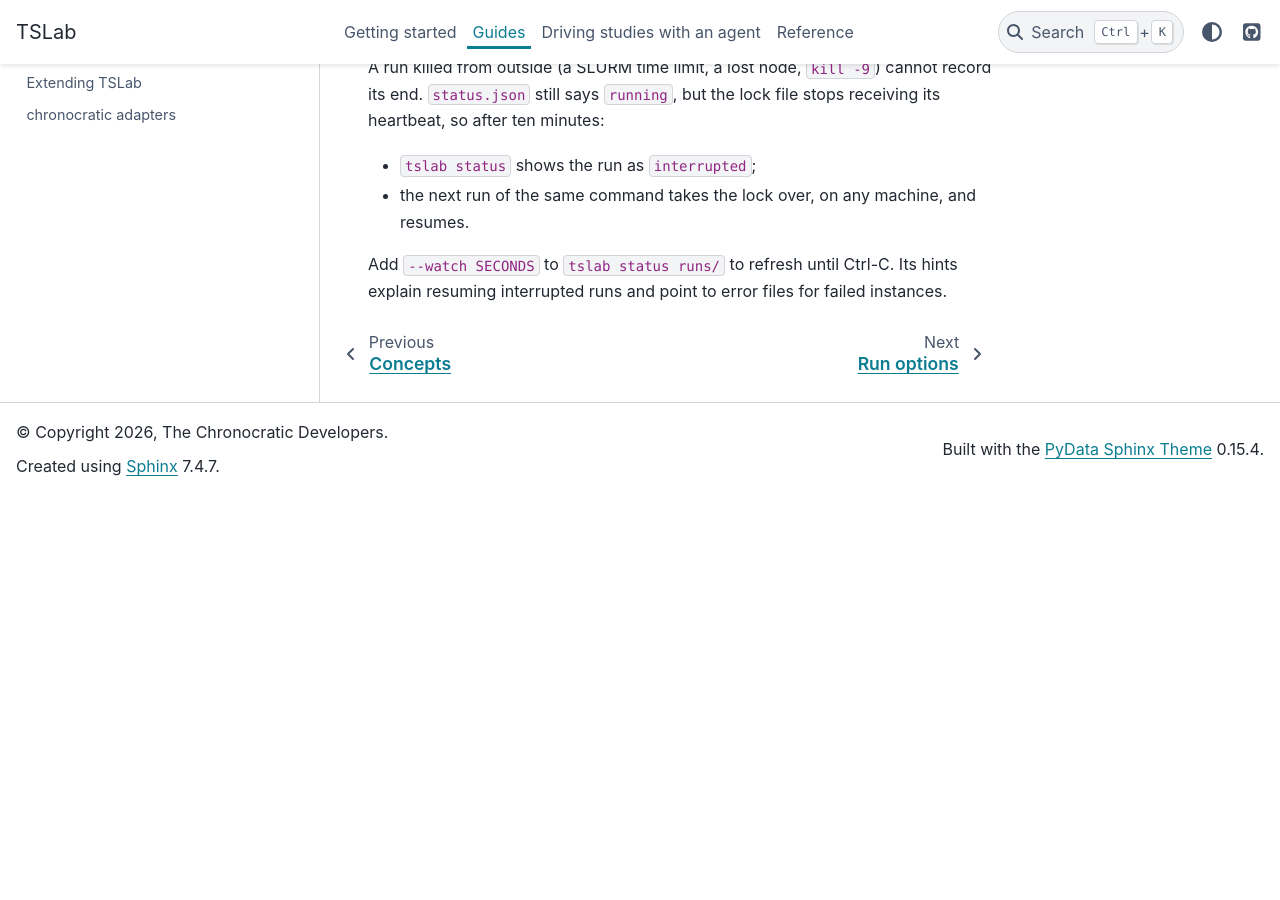
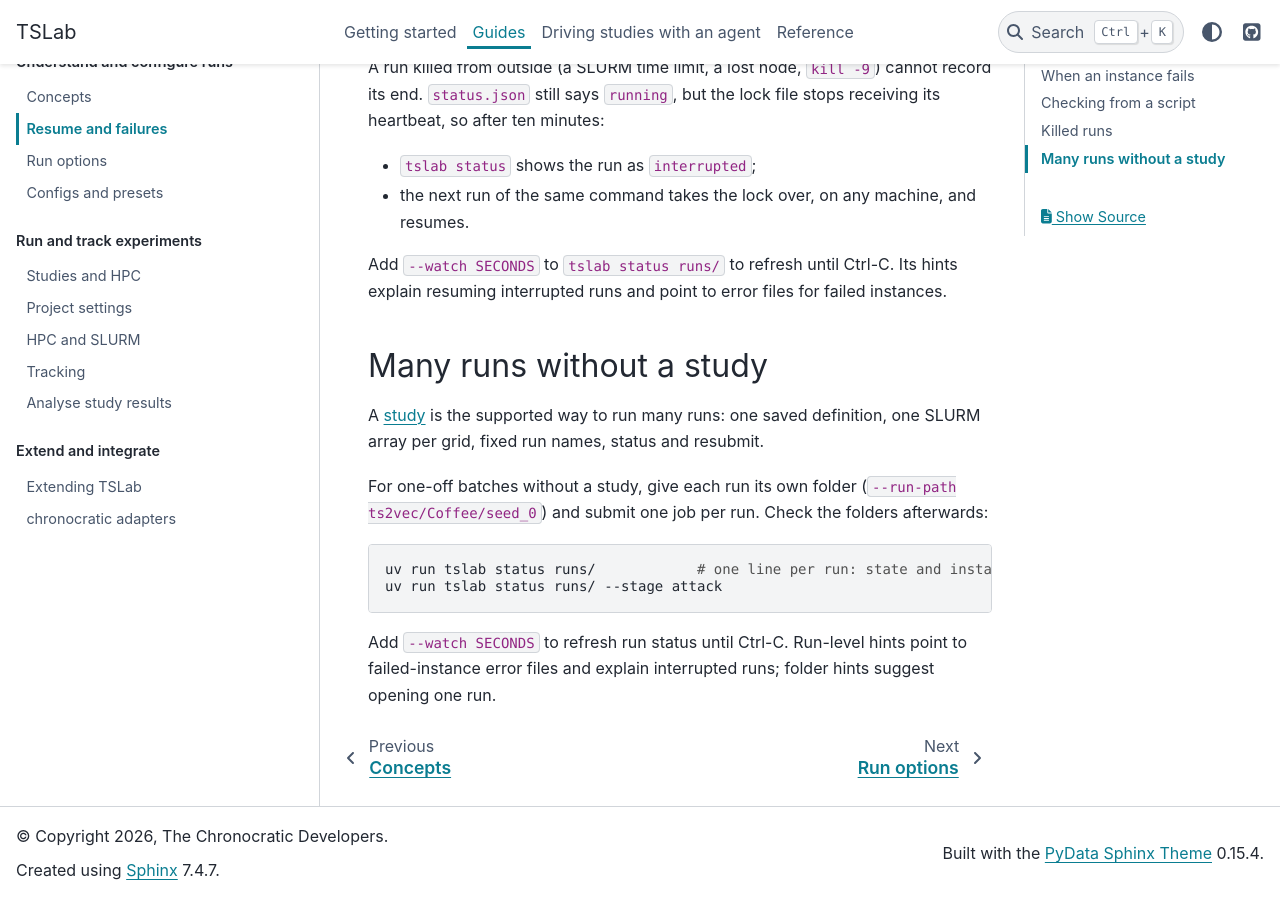
Before and after one commit to chronocratic/tslab, a Sphinx documentation site: the page built from docs/resume-and-failures.md, in a window 1280 px wide and 900 px high, scrolled down 1399 px. Built offline with Sphinx 7.4.7 and the PyData theme 0.15.4, drawn with Linux system fonts in a browser that asks for light colours; the version number could not be read and is left out; before the commit the page ends 1895 px from its top, so only the background shows below that.

Commit message:
fix: satisfy the import and style rules for the SLURM catalogue; move non-SLURM text out of hpc.md

````diff
--- a/docs/resume-and-failures.md
+++ b/docs/resume-and-failures.md
@@ -59,3 +59,21 @@ receiving its heartbeat, so after ten minutes:
 
 Add `--watch SECONDS` to `tslab status runs/` to refresh until Ctrl-C. Its hints
 explain resuming interrupted runs and point to error files for failed instances.
+
+## Many runs without a study
+
+A [study](studies.md) is the supported way to run many runs: one saved
+definition, one SLURM array per grid, fixed run names, status and resubmit.
+
+For one-off batches without a study, give each run its own folder
+(`--run-path ts2vec/Coffee/seed_0`) and submit one job per run. Check the
+folders afterwards:
+
+```bash
+uv run tslab status runs/            # one line per run: state and instance counts
+uv run tslab status runs/ --stage attack
+```
+
+Add `--watch SECONDS` to refresh run status until Ctrl-C. Run-level hints point
+to failed-instance error files and explain interrupted runs; folder hints
+suggest opening one run.
````
Also changed, not shown: docs/hpc.md (+3 -27 lines), docs/studies.md (+5 -0 lines), 3 other files.
